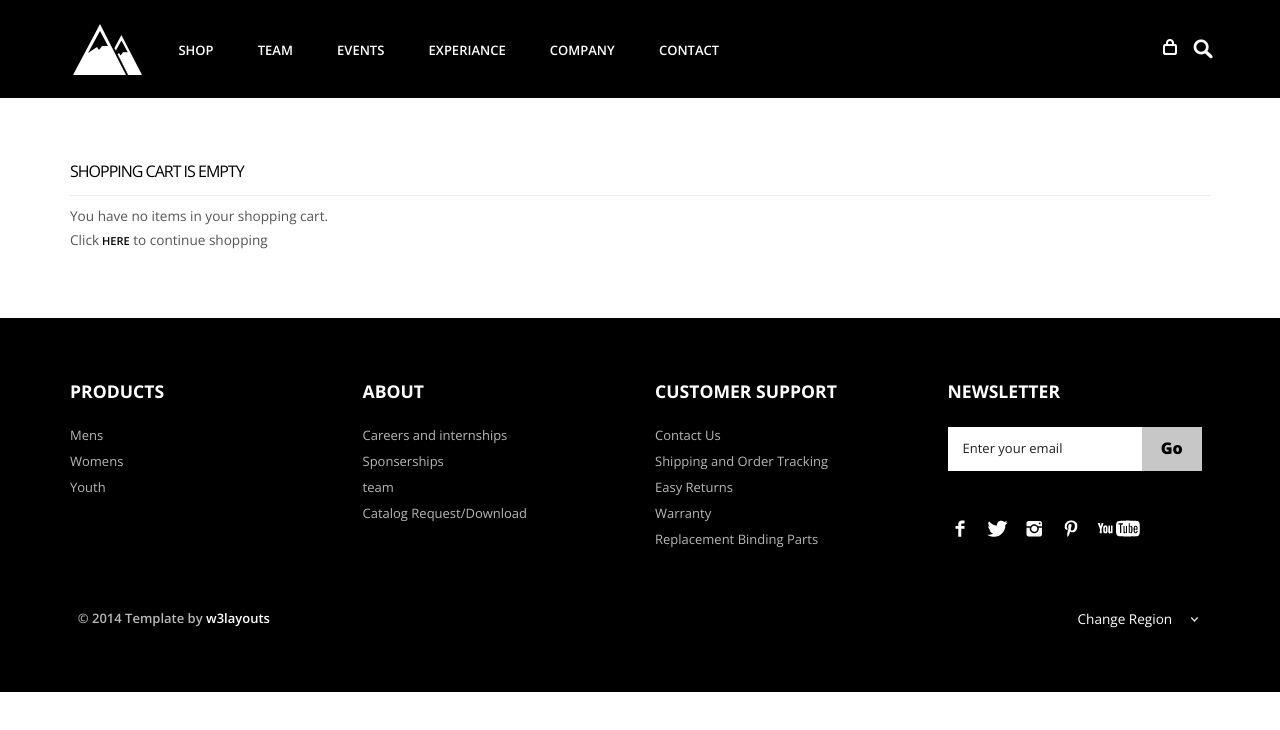
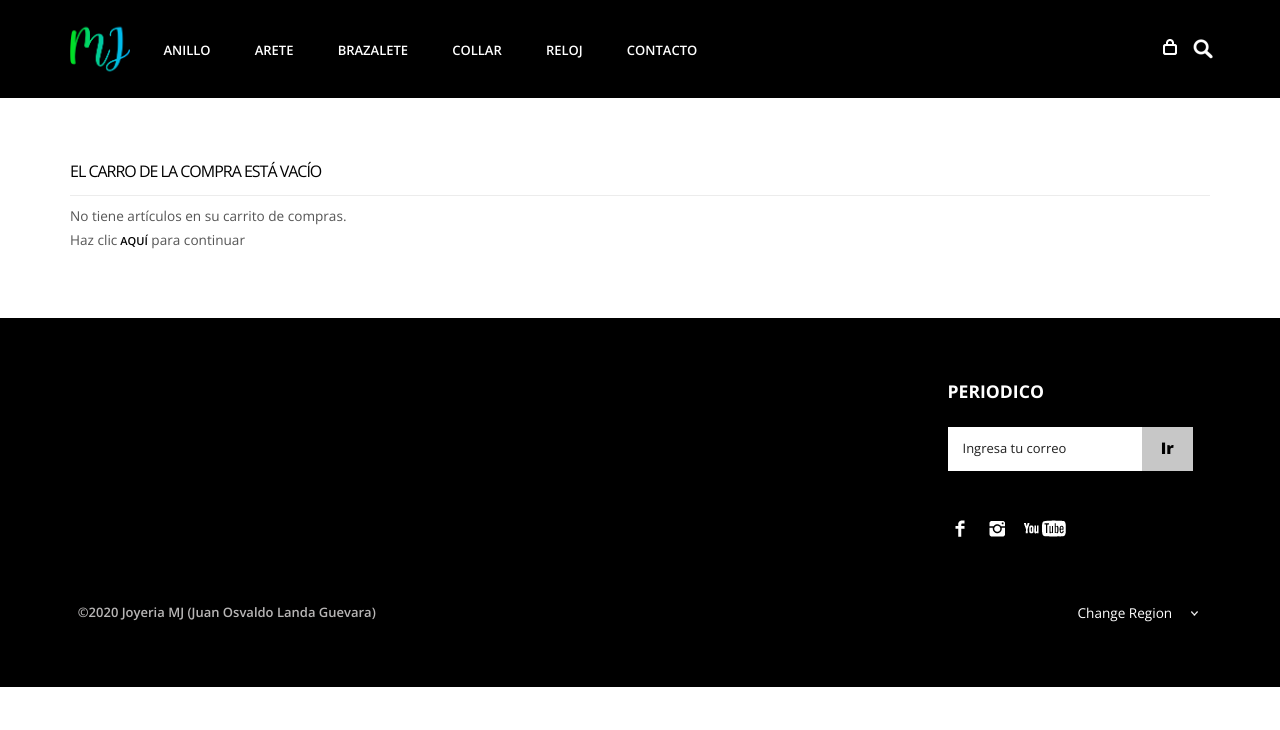
Before and after one commit to JOLG4031620/Joyeria, a plain HTML site: page checkout.html in a window 1280 px wide. Drawn offline with nearby package versions, Linux system fonts and the light colour scheme.

Commit message:
Update checkout.html

```diff
--- a/checkout.html
+++ b/checkout.html
@@ -7,7 +7,8 @@ License URL: http://creativecommons.org/licenses/by/3.0/
 <!DOCTYPE HTML>
 <html>
 <head>
-<title>Free Snow Bootstrap Website Template | Checkout :: w3layouts</title>
+<title>Joyeria MJ</title>
+<link rel="icon" href="images/icono mini.png" type="image/png" />
 <link href="css/bootstrap.css" rel='stylesheet' type='text/css' />
 <link href="css/style.css" rel='stylesheet' type='text/css' />
 <meta name="viewport" content="width=device-width, initial-scale=1, maximum-scale=1">
@@ -54,17 +55,17 @@ License URL: http://creativecommons.org/licenses/by/3.0/
 			  <div class="col-md-12">
 				 <div class="header-left">
 					 <div class="logo">
-						<a href="index.html"><img src="images/logo.png" alt=""/></a>
+						<a href="index.html"><img src="images/icono mini.png" alt="" height="60px"/></a>
 					 </div>
 					 <div class="menu">
 						  <a class="toggleMenu" href="#"><img src="images/nav.png" alt="" /></a>
 						    <ul class="nav" id="nav">
-						    	<li><a href="shop.html">Shop</a></li>
-						    	<li><a href="team.html">Team</a></li>
-						    	<li><a href="shop.html">Events</a></li>
-						    	<li><a href="experiance.html">Experiance</a></li>
-						    	<li><a href="shop.html">Company</a></li>
-								<li><a href="contact.html">Contact</a></li>
+						    	<li><a href="shop.html">Anillo</a></li>
+						    	<li><a href="arete.html">Arete</a></li>
+						    	<li><a href="brazalete.html">Brazalete</a></li>
+								<li><a href="collar.html">Collar</a></li>
+								<li><a href="reloj.html">Reloj</a></li>
+								<li><a href="contact.html">Contacto</a></li>
 								<div class="clear"></div>
 							</ul>
 							<script type="text/javascript" src="js/responsive-nav.js"></script>
@@ -96,12 +97,12 @@ License URL: http://creativecommons.org/licenses/by/3.0/
 						  		<a href="#"><img src="images/close_edit.png" alt=""/></a>
 						  </div>
 						   <div class="clear"></div>
-						  <li class="list_img"><img src="images/1.jpg" alt=""/></li>
-						  <li class="list_desc"><h4><a href="#">velit esse molestie</a></h4><span class="actual">1 x
-                          $12.00</span></li>
+						  <li class="list_img"><img src="images/R02O.png" alt="" width="50px"/></li>
+						  <li class="list_desc"><h4><a href="#">Reloj Elegante</a></h4><span class="actual">1 x
+                          $600.00</span></li>
 						  <div class="login_buttons">
-							 <div class="check_button"><a href="checkout.html">Check out</a></div>
-							 <div class="login_button"><a href="login.html">Login</a></div>
+							 <div class="check_button"><a href="checkout.html">Comprar</a></div>
+							 <div class="login_button"><a href="login.html">Ingresar</a></div>
 							 <div class="clear"></div>
 						  </div>
 						  <div class="clear"></div>
@@ -117,8 +118,8 @@ License URL: http://creativecommons.org/licenses/by/3.0/
      <div class="main">
       <div class="shop_top">
 		<div class="container">
-			<h4 class="title">Shopping cart is empty</h4>
-			<p class="cart">You have no items in your shopping cart.<br>Click<a href="index.html"> here</a> to continue shopping</p>
+			<h4 class="title">El carro de la compra está vacío</h4>
+			<p class="cart">No tiene artículos en su carrito de compras.<br>Haz clic<a href="index.html"> aquí</a> para continuar</p>
 	     </div>
 	   </div>
 	  </div>
@@ -127,53 +128,39 @@ License URL: http://creativecommons.org/licenses/by/3.0/
 			<div class="row">
 				<div class="col-md-3">
 					<ul class="footer_box">
-							<h4>Products</h4>
-							<li><a href="#">Mens</a></li>
-							<li><a href="#">Womens</a></li>
-							<li><a href="#">Youth</a></li>
+
 					</ul>
 				</div>
 				<div class="col-md-3">
 					<ul class="footer_box">
-							<h4>About</h4>
-							<li><a href="#">Careers and internships</a></li>
-							<li><a href="#">Sponserships</a></li>
-							<li><a href="#">team</a></li>
-							<li><a href="#">Catalog Request/Download</a></li>
+
 					</ul>
 				</div>
 				<div class="col-md-3">
 					<ul class="footer_box">
-							<h4>Customer Support</h4>
-							<li><a href="#">Contact Us</a></li>
-							<li><a href="#">Shipping and Order Tracking</a></li>
-							<li><a href="#">Easy Returns</a></li>
-							<li><a href="#">Warranty</a></li>
-							<li><a href="#">Replacement Binding Parts</a></li>
+
 					</ul>
 				</div>
 				<div class="col-md-3">
 					<ul class="footer_box">
-							<h4>Newsletter</h4>
+						<h4>Periodico</h4>
 						<div class="footer_search">
 						   <form>
-				    			<input type="text" value="Enter your email" onfocus="this.value = '';" onblur="if (this.value == '') {this.value = 'Enter your email';}">
-				    			<input type="submit" value="Go">
+							<input type="text" value="Ingresa tu correo" onfocus="this.value = '';" onblur="if (this.value == '') {this.value = 'Enter your email';}">
+							<input type="submit" value="Ir">
 						   </form>
 						</div>
 						<ul class="social">
-							  <li class="facebook"><a href="#"><span> </span></a></li>
-							  <li class="twitter"><a href="#"><span> </span></a></li>
-							  <li class="instagram"><a href="#"><span> </span></a></li>
-							  <li class="pinterest"><a href="#"><span> </span></a></li>
-							  <li class="youtube"><a href="#"><span> </span></a></li>
+						  <li class="facebook"><a href="https://www.facebook.com/profile.php?id=100004484145439"><span> </span></a></li>
+						  <li class="instagram"><a href="https://www.instagram.com/juoslagu/?hl=es-la"><span> </span></a></li>
+						  <li class="youtube"><a href="https://www.youtube.com/channel/UCZtiMir5pORkJxQMkHxeNXg?view_as=subscriber"><span> </span></a></li>
 						</ul>
 					   </ul>
 				</div>
 			</div>
 			<div class="row footer_bottom">
 				<div class="copy">
-			           <p>© 2014 Template by <a href="http://w3layouts.com" target="_blank">w3layouts</a></p>
+				   <p>©2020 Joyeria MJ (Juan Osvaldo Landa Guevara)</p>
 				</div>
 				  <dl id="sample" class="dropdown">
 					<dt><a href="#"><span>Change Region</span></a></dt>
@@ -182,9 +169,10 @@ License URL: http://creativecommons.org/licenses/by/3.0/
 							<li><a href="#">Australia<img class="flag" src="images/as.png" alt="" /><span class="value">AS</span></a></li>
 							<li><a href="#">Sri Lanka<img class="flag" src="images/srl.png" alt="" /><span class="value">SL</span></a></li>
 							<li><a href="#">Newziland<img class="flag" src="images/nz.png" alt="" /><span class="value">NZ</span></a></li>
-				                <li><a href="#">Pakistan<img class="flag" src="images/pk.png" alt="" /><span class="value">Pk</span></a></li>
+							<li><a href="#">Pakistan<img class="flag" src="images/pk.png" alt="" /><span class="value">PK</span></a></li>
 							<li><a href="#">United Kingdom<img class="flag" src="images/uk.png" alt="" /><span class="value">UK</span></a></li>
 							<li><a href="#">United States<img class="flag" src="images/us.png" alt="" /><span class="value">US</span></a></li>
+							<li><a href="#">México<img class="flag" src="images/mx.png" alt="" /><span class="value">MX</span></a></li>
 						</ul>
 					 </dd>
 					 </dl>
```
Lines whose indentation alone changed are shown as unchanged.
